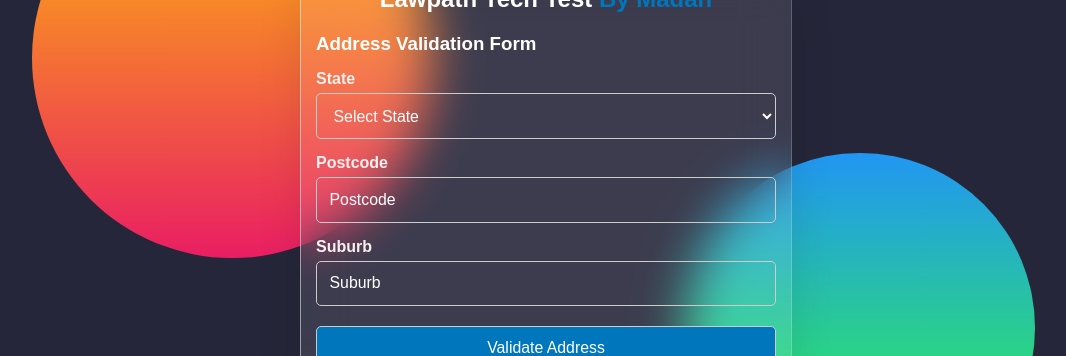
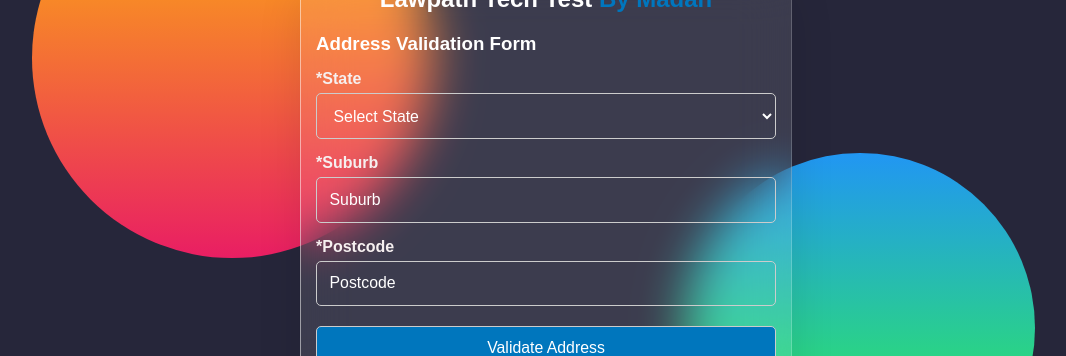
Before and after one commit to Rijal-Madan-777/Task-Madan-Lawpath, a Next.js app: page / in a window 1280 px wide. Shown: the part 222-578 px from the top of the page, without its empty margins (94-1160 px from the left). Built offline with nearby package versions, Linux system fonts and the light colour scheme.

Commit message:
FEAT(form)-validation of state suburb and postcode

```diff
--- /dev/null
+++ b/Hooks/useCustomForm.tsx
@@ -0,0 +1,105 @@
+import { useState } from 'react'
+
+type FormValues = {
+  state: string
+  suburb: string
+  postcode: number | string
+}
+const stateSuburbList: Record<string, Record<string, number>> = {
+  VIC: {
+    Melbourne: 3000,
+    FerntreeGully: 3156
+  },
+  QLD: {
+    Brisbane: 4000,
+    NoosaHeads: 4567
+  },
+  NSW: {
+    Broadway: 2007,
+    SurryHills: 2010
+  },
+  WA: {
+    Perth: 6000,
+    Fremantle: 6163
+  },
+  SA: {
+    Adelaide: 5000,
+    Whyalla: 5600
+  },
+  TAS: {
+    Hobart: 7000,
+    Launceston: 7250
+  }
+}
+
+const useCustomForm = (initialValues: FormValues) => {
+  const [values, setValues] = useState<FormValues>(initialValues)
+  const [errors, setErrors] = useState<Partial<FormValues>>({})
+  const [isSubmitting, setIsSubmitting] = useState(false)
+
+  const handleChange = (e: React.ChangeEvent<HTMLSelectElement | HTMLInputElement>) => {
+    const { name, value } = e.target
+    setValues((prev) => ({ ...prev, [name]: value }))
+
+    // Clear error when user types
+    setErrors((prev) => ({ ...prev, [name]: '' }))
+    let newErrors: Partial<FormValues> = {}
+
+    if (name === 'state' || name === 'suburb' || name === 'postcode') {
+      if (name === 'state' && !stateSuburbList[value]) {
+        newErrors.state = 'Invalid state selected'
+      }
+
+      if (
+        name === 'suburb' &&
+        stateSuburbList[values.state] &&
+        !stateSuburbList[values.state][value]
+      ) {
+        newErrors.suburb = `The suburb ${value} does not exist in the state ${values.state}`
+      }
+
+      if (
+        name === 'postcode' &&
+        stateSuburbList[values.state] &&
+        stateSuburbList[values.state][values.suburb] !== Number(value)
+      ) {
+        newErrors.postcode = `The postcode ${value} does not match the suburb ${values.suburb}`
+      }
+    }
+    setErrors(newErrors)
+  }
+
+  // Validate form fields
+  const validate = () => {
+    let newErrors: Partial<FormValues> = {}
+    if (!values.state.trim()) newErrors.state = 'State is required'
+    if (!values.suburb.trim()) {
+      newErrors.suburb = 'Suburb is required'
+    }
+    if (values.postcode === '' || isNaN(Number(values.postcode))) {
+      newErrors.postcode = 'Postcode is required'
+    }
+
+    setErrors(newErrors)
+    return Object.keys(newErrors).length === 0
+  }
+
+  // Handle form submission
+  const handleSubmit = (e: React.FormEvent<HTMLFormElement>) => {
+    e.preventDefault()
+    if (!validate()) return
+
+    setIsSubmitting(true)
+
+    // Simulate an API call
+    setTimeout(() => {
+      console.log('Form submitted:', values)
+      setIsSubmitting(false)
+      setValues(initialValues) // Reset form after submission
+    }, 2000)
+  }
+
+  return { values, errors, isSubmitting, handleChange, handleSubmit }
+}
+
+export default useCustomForm
--- a/Styles/_form_ui.scss
+++ b/Styles/_form_ui.scss
@@ -32,7 +32,6 @@
     width: calc(300px + 15vw);
   }
 
-
   min-width: 300px;
   background: rgba(255, 255, 255, 0.1);
   box-shadow: 0 25px 45px rgba(0, 0, 0, 0.1);
@@ -62,7 +61,10 @@
       margin-top: 15px;
       color: rgb(246, 240, 240);
     }
-
+    p {
+      margin-top: 8px;
+      color: rgb(11, 3, 5);
+    }
     input,
     select,
     button {
--- a/components/FormUi.tsx
+++ b/components/FormUi.tsx
@@ -1,10 +1,16 @@
 'use client'
+import useCustomForm from '@/Hooks/useCustomForm'
 import React, { useState } from 'react'
 
 function FormUi() {
-  const [formData, setFormData] = useState({ postcode: '', suburb: '', state: '' })
+  const { values, errors, isSubmitting, handleChange, handleSubmit } = useCustomForm({
+    state: '',
+    suburb: '',
+    postcode: ''
+  })
+  console.log('🚀 ~ FormUi ~ values:', values)
+
   const [message, setMessage] = useState('')
-  const [error, setError] = useState('')
 
   // Valid postcode-suburb-state data
   const validAddresses = [
@@ -17,58 +23,47 @@
     { state: 'WA', suburb: 'Perth', postcode: '6000' }
   ]
 
-  const handleChange = (e: any) => {
-    setFormData({ ...formData, [e.target.name]: e.target.value })
-    setError('')
-    setMessage('')
-  }
-
-  const handleSubmit = async (e: React.FormEvent) => {
-    e.preventDefault()
-    const { postcode, suburb, state } = formData
-    // Log the values in console
-    console.log('Postcode:', postcode)
-    console.log('Suburb:', suburb)
-    console.log('State:', state)
-  }
   return (
     <div className="form">
       <div className="form-container">
-        <h2>Lawpath Tech Test <span> By Madan</span></h2>
+        <h2>
+          Lawpath Tech Test <span> By Madan</span>
+        </h2>
         <h3>Address Validation Form</h3>
         <form onSubmit={handleSubmit}>
-          <label>State</label>
-          <select name="state" value={formData.state} onChange={handleChange} required>
+          <label>*State</label>
+          <select name="state" value={values.state} onChange={handleChange}>
             <option value="">Select State</option>
+            <option value="NSW">NSW</option>
             <option value="VIC">VIC</option>
             <option value="QLD">QLD</option>
-            <option value="NSW">NSW</option>
             <option value="WA">WA</option>
+            <option value="SA">SA</option>
+            <option value="TAS">TAS</option>
           </select>
-          <label>Postcode</label>
-          <input
-            type="text"
-            name="postcode"
-            placeholder="Postcode"
-            value={formData.postcode}
-            onChange={handleChange}
-            required
-          />
-
-          <label>Suburb</label>
+          {errors.state && <p>*{errors.state}</p>}
+          <p></p>
+          <label>*Suburb</label>
           <input
             type="text"
             name="suburb"
             placeholder="Suburb"
-            value={formData.suburb}
+            value={values.suburb}
             onChange={handleChange}
-            required
           />
+          {errors.suburb && <p>*{errors.suburb}</p>}
+          <label>*Postcode</label>
+          <input
+            type="number"
+            name="postcode"
+            placeholder="Postcode"
+            value={values?.postcode}
+            onChange={handleChange}
+          />
+          {errors.postcode && <p>*{errors.postcode}</p>}
 
           <button type="submit">Validate Address</button>
         </form>
-
-        {error && <p className="error-message">{error}</p>}
         {message && <p className="success-message">{message}</p>}
       </div>
     </div>
```
